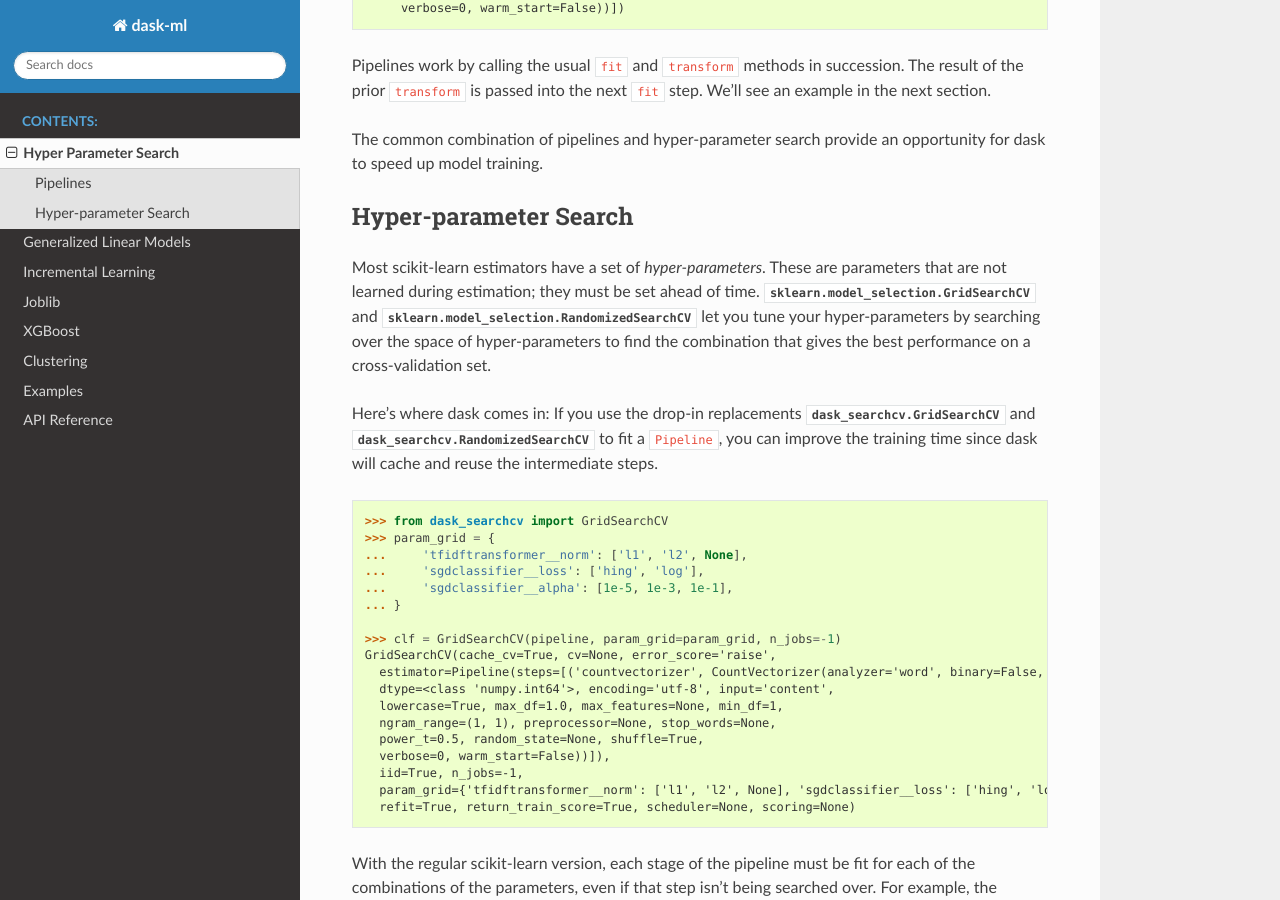
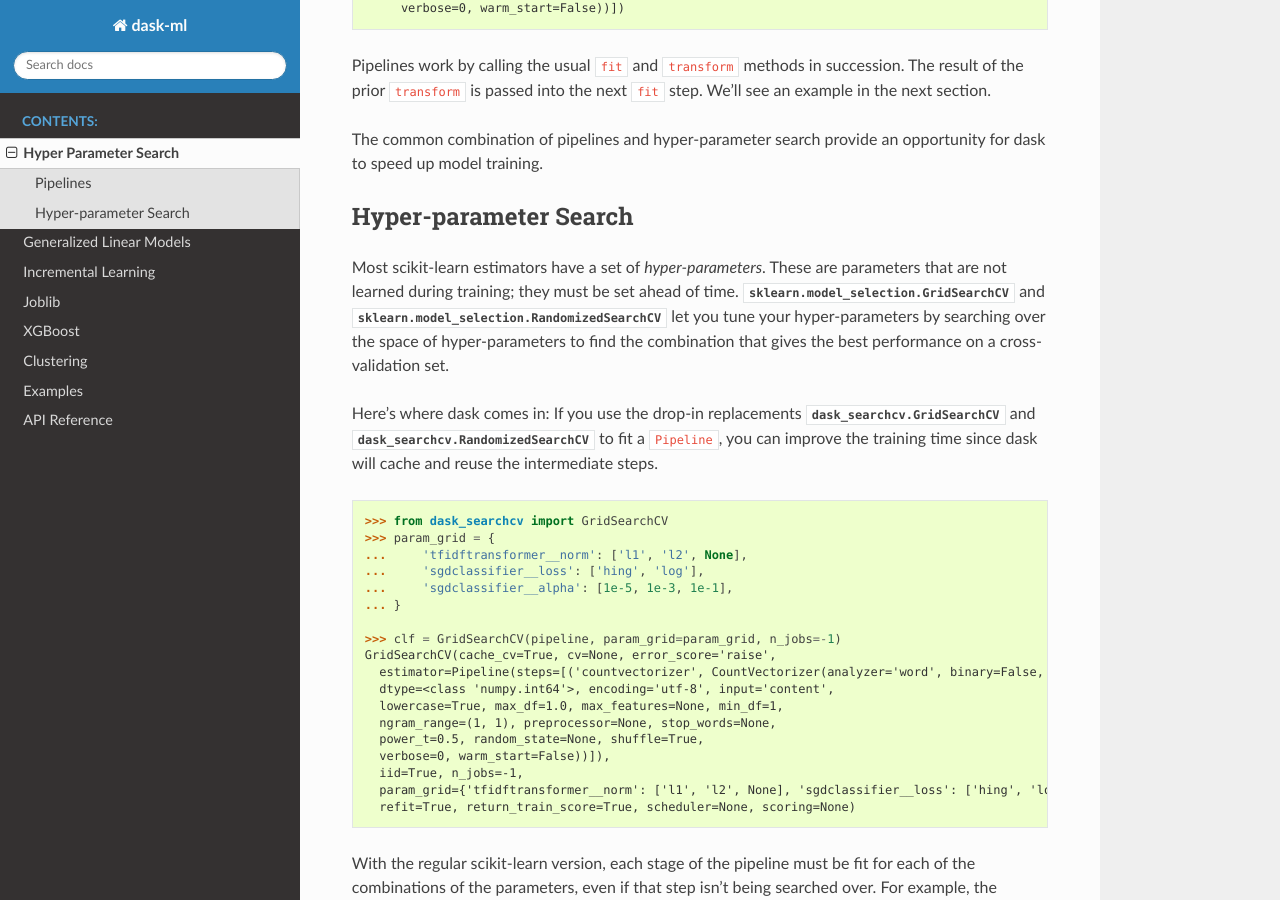
Before and after one commit to dask/dask-ml, a Sphinx documentation site: the page built from docs/source/hyper-parameter-search.rst, in a window 1280 px wide and 900 px high, scrolled down 669 px. Built offline with Sphinx 7.4.7 and the Read the Docs theme 2.0.0, drawn with Linux system fonts in a browser that asks for light colours.

Commit message:
Touch up

```diff
--- a/docs/source/glm.rst
+++ b/docs/source/glm.rst
@@ -13,4 +13,7 @@ top of dask. Typically, you'd use it like a regular scikit-learn estimator:
 instantiate an estimator and call ``estimator.fit(X, y)`` with dask arrays.
 See :ref:`examples/dask-glm.ipynb` for an example.
 
+The ``dask-glm`` estimators are available from the ``daskml.linear_model``
+namespace.
+
 .. _dask-glm: http://dask-glm.readthedocs.io/
--- a/docs/source/hyper-parameter-search.rst
+++ b/docs/source/hyper-parameter-search.rst
@@ -42,7 +42,7 @@ Hyper-parameter Search
 ----------------------
 
 Most scikit-learn estimators have a set of *hyper-parameters*.
-These are parameters that are not learned during estimation; they must
+These are parameters that are not learned during training; they must
 be set ahead of time. :class:`sklearn.model_selection.GridSearchCV` and
 :class:`sklearn.model_selection.RandomizedSearchCV` let you tune your
 hyper-parameters by searching over the space of hyper-parameters to find the
```
Also changed, not shown: other parts of docs/source/hyper-parameter-search.rst (+1 -1 lines).
